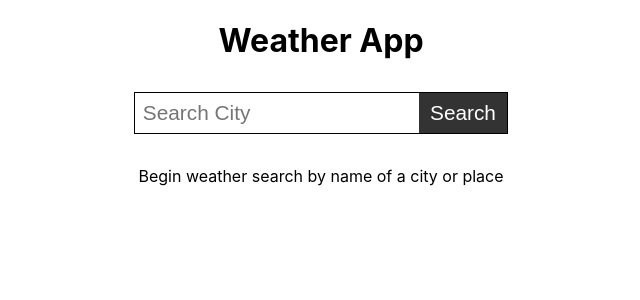
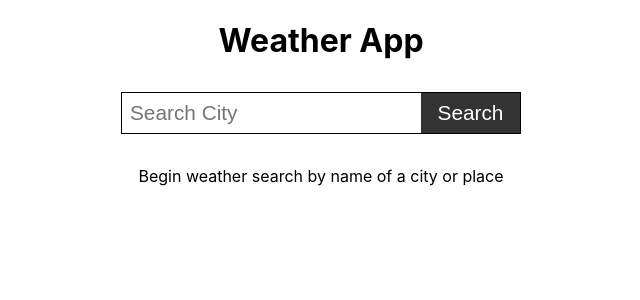
Before and after one commit to SaeedRafay/weather-app-react, a React (Create React App) app: page / in a window 1280 px wide. Shown: the top 300 px of the page, without its empty margins (319-959 px from the left). Built offline with nearby package versions, Linux system fonts and the light colour scheme.

Commit message:
updated to work without useEffect

```diff
--- a/public/index.html
+++ b/public/index.html
@@ -24,7 +24,7 @@
       work correctly both with client-side routing and a non-root public URL.
       Learn how to configure a non-root public URL by running `npm run build`.
     -->
-    <title>React App</title>
+    <title>Weather App</title>
   </head>
   <body>
     <noscript>You need to enable JavaScript to run this app.</noscript>
--- a/src/App.css
+++ b/src/App.css
@@ -1,3 +1,3 @@
-.App {
+.App h1 {
   text-align: center;
 }
--- a/src/CityWeather.js
+++ b/src/CityWeather.js
@@ -1,5 +1,4 @@
-function CityWeather(props) {
-  const { city, cities, setCities } = props;
+function CityWeather({ city, cities, setCities }) {
 
   const kelvinToCelcius = (temp) => {
     const kTemp = parseFloat(temp);
--- a/src/SearchWeather.js
+++ b/src/SearchWeather.js
@@ -1,9 +1,8 @@
-function SearchWeather(props) {
-  const { setSearchBtn } = props;
+function SearchWeather({ searchValue, setSearchValue, fetchWeather }) {
   return (
     <div className="searchWeather">
-      <input type="text" id="searchField" placeholder="Search City" />
-      <button onClick={() => setSearchBtn(true)}>Search</button>
+      <input type="text" id="searchField" placeholder="Search City" value={searchValue} onChange={e => setSearchValue(e.target.value)} />
+      <button onClick={fetchWeather}>Search</button>
     </div>
   );
 }
--- a/src/Weather.css
+++ b/src/Weather.css
@@ -4,7 +4,6 @@
 }
 
 .Weather .cityWeather {
-  text-align: left;
   border: 1px solid #000;
   padding: 0 1.5rem;
   margin-bottom: 2rem;
@@ -26,6 +25,8 @@
 
 .Weather .searchWeather {
   margin-bottom: 2rem;
+  display: grid;
+  grid-template-columns: 3fr 1fr;
 }
 
 .Weather .searchWeather input,
@@ -47,4 +48,9 @@
   padding: 0.5rem 0.7rem;
   background-color: #333;
   color: #fff;
+  cursor: pointer;
 }
+
+.Weather > p {
+  text-align: center;
+}
--- a/src/Weather.js
+++ b/src/Weather.js
@@ -1,4 +1,4 @@
-import React, { useState, useEffect } from "react";
+import React, { useState } from "react";
 // import cities from "./city-weather.json";
 import CityWeather from "./CityWeather";
 import SearchWeather from "./SearchWeather";
@@ -6,56 +6,55 @@ import "./Weather.css";
 
 function Weather() {
   const [cities, setCities] = useState([]);
-  const [searchBtn, setSearchBtn] = useState(false);
+  const [searchValue, setSearchValue] = useState("");
   const [isLoading, setLoading] = useState(false);
-  const [errMsg, setErrMsg] = useState("");
+  const [errorMessage, setErrorMessage] = useState("");
 
-  useEffect(() => {
-    if (searchBtn) {
+  const fetchWeather = async () => {
+    if (searchValue !== "") {
       setLoading(true);
-      setErrMsg("");
-      let searchVal = document.getElementById("searchField").value;
-      async function weatherData() {
+      setErrorMessage("");
       try {
         const res = await fetch(
-            `https://api.openweathermap.org/data/2.5/weather?q=${searchVal}&appid=${process.env.REACT_APP_OPENWEATHERMAP_API_KEY}`
+          `https://api.openweathermap.org/data/2.5/weather?q=${searchValue}&appid=${process.env.REACT_APP_OPENWEATHERMAP_API_KEY}`
         );
         const data = await res.json();
         const status = res.status;
         if (status === 200) {
           setCities((cities) => {
             if (cities.some((o) => o.name === data.name)) {
-                setErrMsg("City Already Exists");
+              setErrorMessage("City Already Exists");
               return [...cities];
             } else {
               return [data, ...cities];
             }
           });
-            document.getElementById("searchField").value = "";
-            console.log(status);
+          setSearchValue("");
         }
         if (status === 404) {
-            setErrMsg(`City "${searchVal}" Not Found`);
+          setErrorMessage(`City "${searchValue}" Not Found`);
         }
       } catch (err) {
-          setErrMsg(err.message);
+        setErrorMessage(err.message);
+      } finally {
+        setLoading(false);
       }
-
-        setLoading(false);
-        setSearchBtn(false);
+    } else {
+      setErrorMessage("Search value cannot be empty");
     }
-
-      weatherData();
-    }
-  }, [searchBtn]);
+  };
 
   return (
     <div className="Weather">
-      <SearchWeather setSearchBtn={setSearchBtn} />
+      <SearchWeather
+        searchValue={searchValue}
+        setSearchValue={setSearchValue}
+        fetchWeather={fetchWeather}
+      />
 
       {isLoading && <p>Loading...</p>}
 
-      {errMsg !== "" && <p>Error: {errMsg}</p>}
+      {errorMessage !== "" && <p>Error: {errorMessage}</p>}
 
       {cities.length === 0 && (
         <p>Begin weather search by name of a city or place</p>
--- a/src/index.css
+++ b/src/index.css
@@ -1,3 +1,7 @@
+* {
+  box-sizing: border-box;
+}
+
 body {
   margin: 0;
   font-family: -apple-system, BlinkMacSystemFont, 'Segoe UI', 'Roboto', 'Oxygen',
```
Lines whose indentation alone changed are shown as unchanged.
